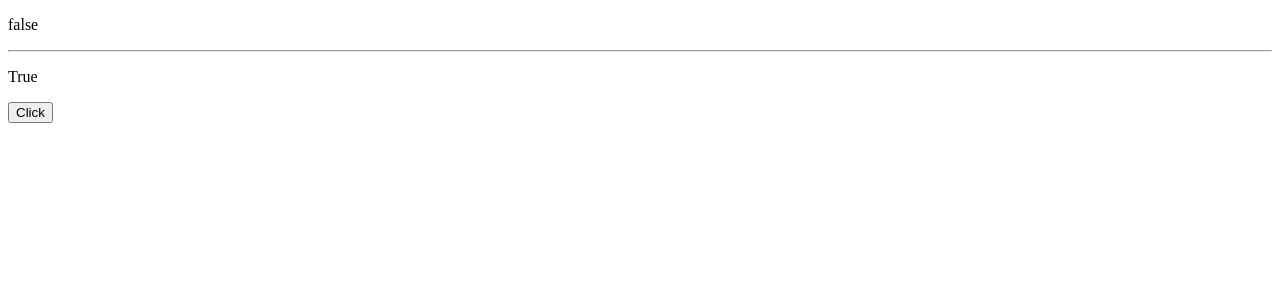
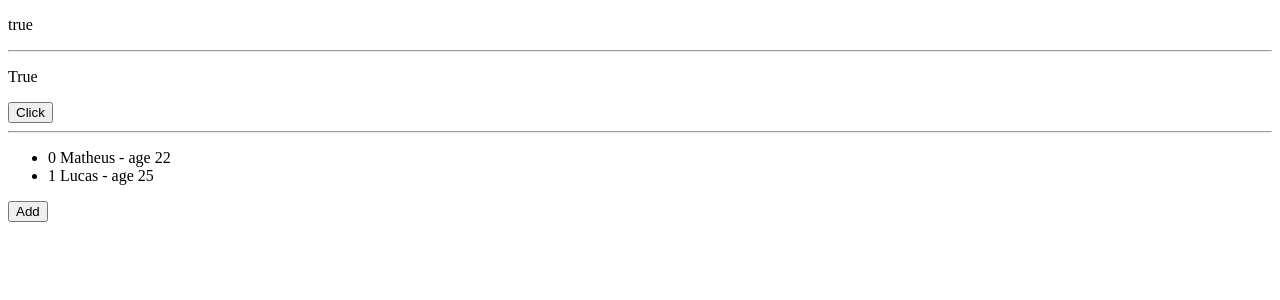
Before and after one commit to matheusoliveira21tec/angular-study-repository, an Angular app in the folder meu-primeiro-projeto/: page / in a window 1280 px wide. Shown: the top 300 px of the page. Built offline with nearby package versions, Linux system fonts and the light colour scheme.

Commit message:
aprendendo diretivas, ngFor

```diff
--- a/meu-primeiro-projeto/src/app/diretivas-estruturais/diretivas-estruturais.component.html
+++ b/meu-primeiro-projeto/src/app/diretivas-estruturais/diretivas-estruturais.component.html
@@ -6,3 +6,9 @@
 <p *ngIf="conditionClick"> True</p>
 <p *ngIf="!conditionClick"> False</p>
 <button (click)="onClick()">Click</button>
+
+<hr>
+<ul>
+    <li *ngFor="let item of list; let i = index" (click)="onClickEventList(i)">{{i}} {{item.name}} - age {{item.age}}</li>
+</ul>
+<button (click)="addOnList()">Add</button>
--- a/meu-primeiro-projeto/src/app/diretivas-estruturais/diretivas-estruturais.component.ts
+++ b/meu-primeiro-projeto/src/app/diretivas-estruturais/diretivas-estruturais.component.ts
@@ -7,6 +7,7 @@ import { Component, OnInit } from '@angular/core';
 })
 export class DiretivasEstruturaisComponent implements OnInit{
 public condition:boolean = true;
+public list:Array<{name:string, age:number}> = [{name:'Matheus', age:22},{name:'Lucas', age:25}];
 public conditionClick:boolean = true;
 constructor() { }
 ngOnInit(): void {
@@ -17,11 +18,18 @@ ngOnInit(): void {
       this.condition = true;}
   },2000);
   };
-  onClick(){
+  public onClick(){
     if(this.conditionClick){
       this.conditionClick = false;
     }else{
       this.conditionClick = true;}
-  }
+  };
+  public addOnList(){
+    this.list.push({name:'Matheus', age:22});
+
+  };
+  public onClickEventList(event : number){
+    this.list.splice(event,1);
+  };
 
 }
```
